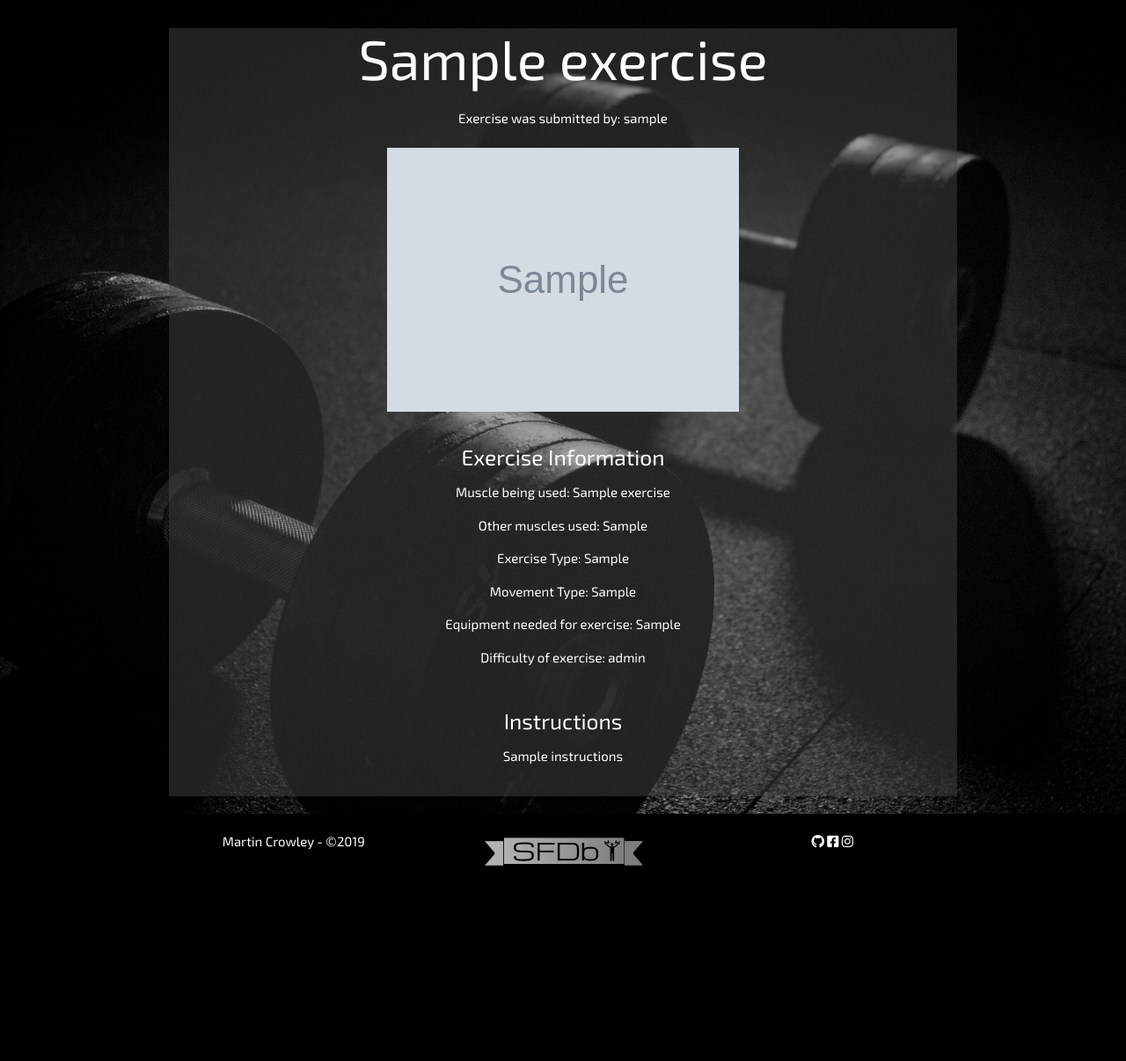
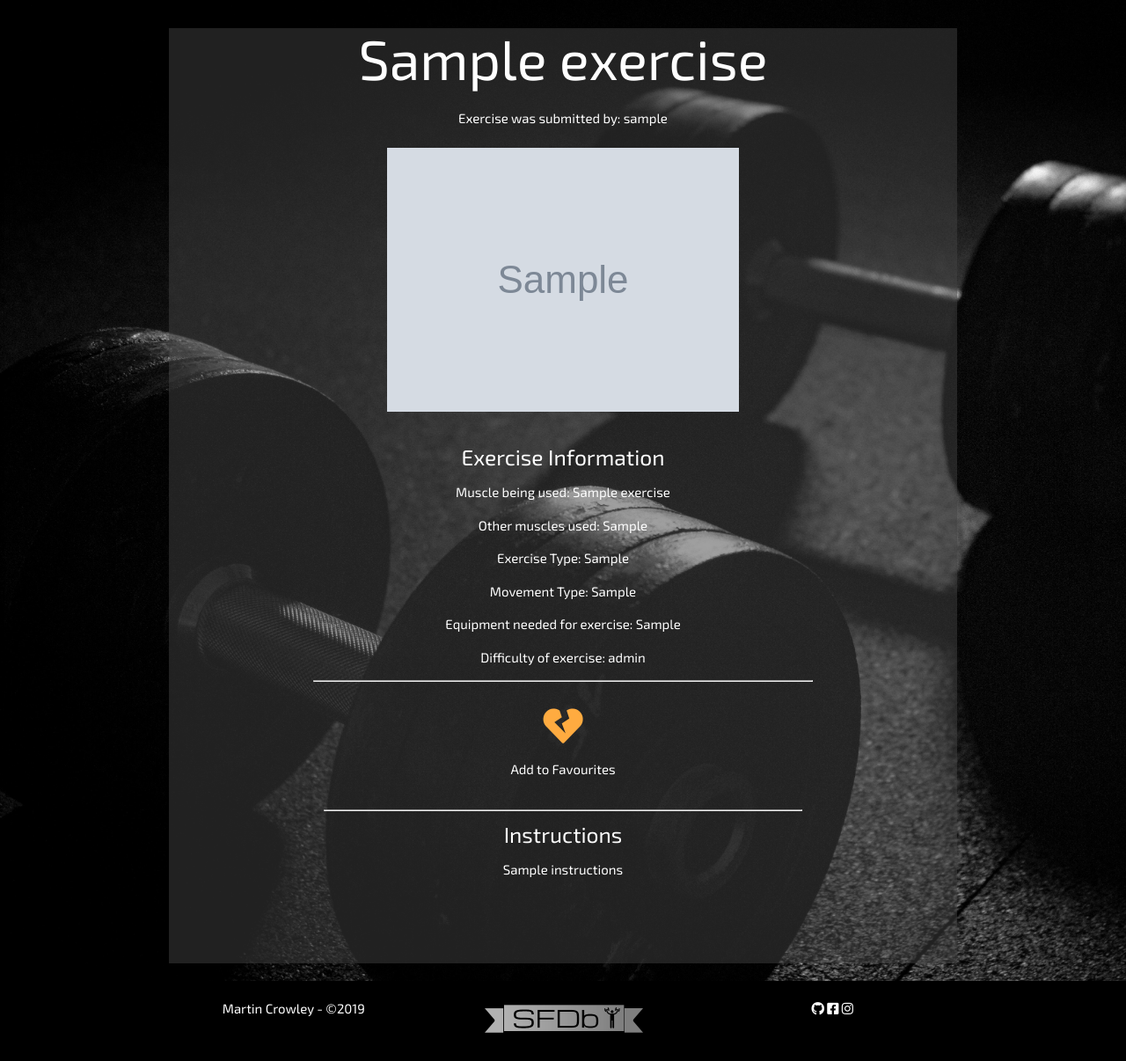
Before and after one commit to Code-Institute-Submissions/shared_fitness_database, a Flask app: template templates/exercise.html in a window 1280 px wide. Shown: the part 64-1270 px from the top of the page at 88% size. Before the commit the page ends 1048 px from the top, so only its background shows below. Run offline with Flask 2, Linux system fonts and the light colour scheme; the visitor is signed in with stand-in values (Sample User, id 1); the template is opened without the code that fills it: most values are stand-ins (such as "Sample title", 1, 10 or a date in 2020); grey boxes marked "Sample" are stand-in pictures; some libraries are stand-ins or nearby versions.

Commit message:
adapted the exercise page so that the user that created the exercise can now find the edit/delete buttons at the bottom of the page, have also added a favourites button so that the user may add an exercise to their favourites. All exercises added to the users favourites will then show up on the users account page in their favourite exercises section

```diff
--- a/templates/exercise.html
+++ b/templates/exercise.html
@@ -4,13 +4,6 @@
     <!--Exercise Title & Info-->
     <div class="row center">
         <h1>{{exercise.exercise_name}}</h1>
-
-        {% if session['username'] == exercise.user_name %}
-        <div>
-            <a href="{{url_for('edit_exercise', exercise_id=exercise._id)}}" class="btn btn_form">EDIT EXERCISE</a>
-            <a href="{{url_for('delete_exercise', exercise_id=exercise._id)}}" class="btn btn_delete">DELETE EXERCISE</a>
-        </div>
-        {% endif %}
 
         <div class="exercise-creator">
             <h6>Exercise was submitted by: {{exercise.user_name}}</h6>
@@ -33,12 +26,43 @@
                     <p>Equipment needed for exercise: {{exercise.equipment_type}}</p>
                     <p><bold>Difficulty of exercise:</bold> {{exercise.difficulty_level}}</p>
                 </div>
+                <hr>
             </div>
             <div class="row center col s12">
-                <div class="exercise-info">
+                {% if not session['username'] %}
+                <div class="exercise-info row">
                     <h5>Instructions</h5>
                     <p style="white-space: pre-wrap;">{{exercise.instructions}}</p>
                 </div>
+                {% else %}
+                <div class="row center col s12">
+                    {% if favourites %}
+                    <div class="row">
+                        <a href="{{ url_for('toggle_favourite', exercise_id = exercise._id, favourites=favourites) }}"><i class="fas fa-heart fa-3x favourite-icon"></i></a>
+                        <p class="center">Remove from Favourites</p>
+                    </div>
+                    {% else %}
+                    <div class="row">
+                        <a href="{{ url_for('toggle_favourite', exercise_id = exercise._id, favourites=favourites) }}" ><i class="fas fa-heart-broken fa-3x favourite-icon"></i></a>
+                        <p class="center">Add to Favourites</p>
+                    </div>
+                    {% endif %}
+                    <hr>
+                    <div class="exercise-info row">
+                        <h5>Instructions</h5>
+                        <p style="white-space: pre-wrap;">{{exercise.instructions}}</p>
+                    </div>
+                {% endif %}
+                </div>
+            </div>
+            <div class="row center col s12">
+                {% if session['username'] == exercise.user_name %}
+                <hr>
+                <div>
+                    <a href="{{url_for('edit_exercise', exercise_id=exercise._id)}}" class="btn btn_form">EDIT EXERCISE</a>
+                    <a href="{{url_for('delete_exercise', exercise_id=exercise._id)}}" class="btn btn_delete">DELETE EXERCISE</a>
+                </div>
+                {% endif %}
             </div>
         </div>
     </div>
```
